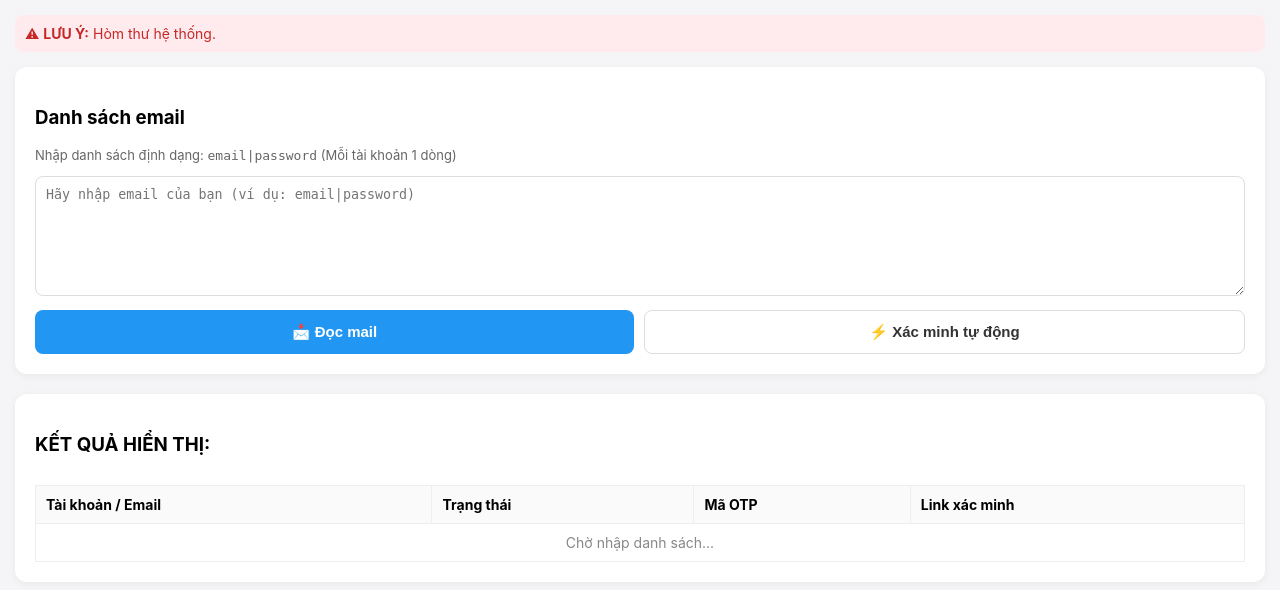
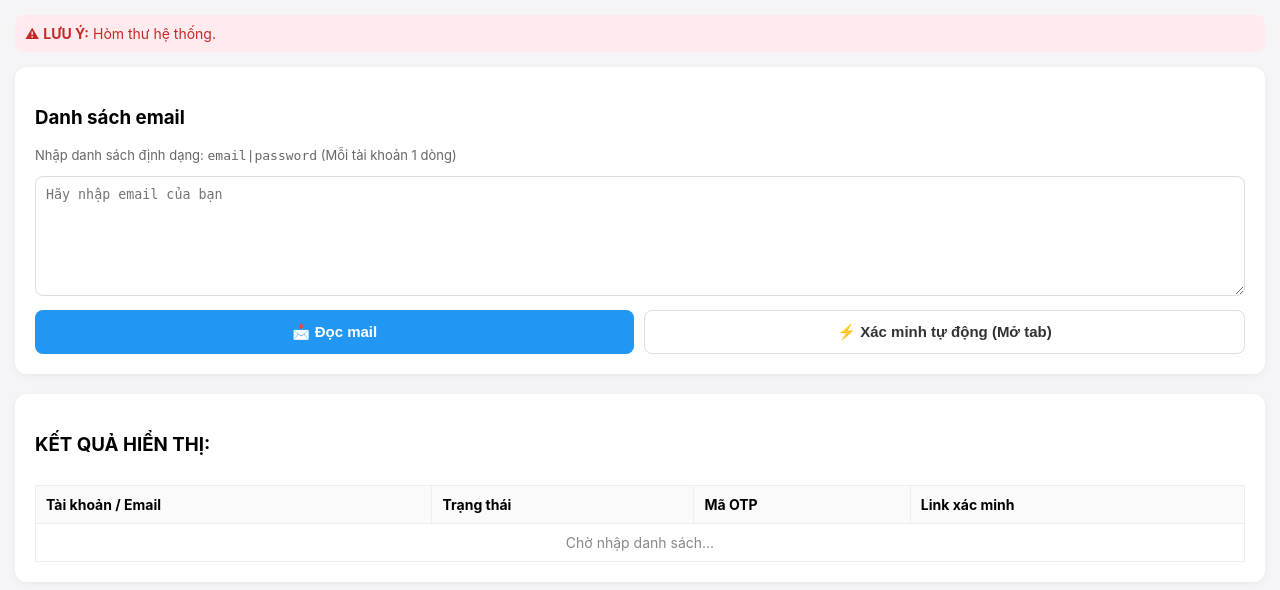
Before and after one commit to quocbaouwu-ux/web_checker, a Flask app: page / in a window 1280 px wide. Shown: the top 590 px of the page. Run offline with Flask 3, Linux system fonts and the light colour scheme.

Commit message:
Update index.html

```diff
--- a/templates/index.html
+++ b/templates/index.html
@@ -34,15 +34,14 @@
         <h3>Danh sách email</h3>
         <p style="font-size: 13px; color: #666;">Nhập danh sách định dạng: <code>email|password</code> (Mỗi tài khoản 1 dòng)</p>
 
-        <!-- Dùng placeholder để chữ hiện mờ, bấm vào nhập là không cần xoá chữ cũ -->
-        <textarea id="emailInput" placeholder="Hãy nhập email của bạn (ví dụ: email|password)"></textarea>
+        <textarea id="emailInput" placeholder="Hãy nhập email của bạn"></textarea>
 
         <div class="btn-group">
             <button class="btn btn-read" id="btnRead" onclick="processVerify(false)">
                 📩 Đọc mail
             </button>
             <button class="btn btn-auto" id="btnAuto" onclick="processVerify(true)">
-                ⚡ Xác minh tự động
+                ⚡ Xác minh tự động (Mở tab)
             </button>
         </div>
     </div>
@@ -82,13 +81,16 @@
 
             const lines = input.split('\n').map(l => l.trim()).filter(l => l.length > 0);
 
-            // Mở trước các tab trống trực tiếp từ thao tác click để qua mặt bộ chặn Pop-up di động
-            let newTabs = [];
+            // Mở sẵn danh sách tab ngay khi click để vượt rào cản Pop-up của Safari/Chrome
+            let openedTabs = [];
             if (isAutoClick) {
-                for (let i = 0; i < lines.length; i++) {
-                    let tab = window.open('about:blank', '_blank');
-                    newTabs.push(tab);
-                }
+                lines.forEach((_, idx) => {
+                    // Mở tab trống kích thước nhẹ
+                    let newTab = window.open('about:blank', '_blank');
+                    if (newTab) {
+                        openedTabs.push(newTab);
+                    }
+                });
             }
 
             btnRead.disabled = true;
@@ -101,7 +103,7 @@
                     headers: { 'Content-Type': 'application/json' },
                     body: JSON.stringify({
                         accounts: lines,
-                        auto_click: isAutoClick
+                        auto_click: false // Tắt kích hoạt backend, chuyển sang điều hướng tab trên frontend
                     })
                 });
 
@@ -111,22 +113,22 @@
                 if (data.results && data.results.length > 0) {
                     data.results.forEach((item, index) => {
                         const tr = document.createElement('tr');
-                        let linkStatusText = "Chưa bấm";
+                        let tabStatusNote = "";
 
-                        // Nếu chọn xác minh tự động và tìm thấy link
-                        if (isAutoClick && newTabs[index]) {
+                        // Điều hướng các tab đã tạo sẵn tới liên kết thực tế
+                        if (isAutoClick && openedTabs[index]) {
                             if (item.link) {
-                                newTabs[index].location.href = item.link; // Điều hướng tab đã mở sẵn tới link
-                                linkStatusText = "Đã mở tab xác minh";
+                                openedTabs[index].location.href = item.link;
+                                tabStatusNote = " (Đã mở tab)";
                             } else {
-                                newTabs[index].close(); // Đóng tab thừa nếu không có link
-                                linkStatusText = "Không có link";
+                                openedTabs[index].close(); // Đóng tab nếu không có link
+                                tabStatusNote = " (Chưa thấy yêu cầu đăng nhập)";
                             }
                         }
 
-                        let linkHtml = '<span style="color:#888;">Không có</span>';
+                        let linkHtml = '<span style="color:#888;">Chưa thấy yêu cầu đăng nhập</span>';
                         if (item.link) {
-                            linkHtml = `<a href="${item.link}" target="_blank" rel="noopener noreferrer" style="color: #1976d2;">Link</a> (${linkStatusText})`;
+                            linkHtml = `<a href="${item.link}" target="_blank" rel="noopener noreferrer" style="color: #1976d2;">Link</a>${tabStatusNote}`;
                         } else if (item.link_status) {
                             linkHtml = `<span style="color:#888;">${item.link_status}</span>`;
                         }
@@ -140,13 +142,12 @@
                         tbody.appendChild(tr);
                     });
                 } else {
-                    // Đóng tất cả tab nếu gặp lỗi
-                    newTabs.forEach(t => t && t.close());
+                    openedTabs.forEach(t => t && t.close());
                     tbody.innerHTML = `<tr><td colspan="4" style="text-align: center; color: red;">Không nhận được dữ liệu!</td></tr>`;
                 }
 
             } catch (err) {
-                newTabs.forEach(t => t && t.close());
+                openedTabs.forEach(t => t && t.close());
                 tbody.innerHTML = `<tr><td colspan="4" style="text-align: center; color: red;">Lỗi kết nối Server!</td></tr>`;
             } finally {
                 btnRead.disabled = false;
```
